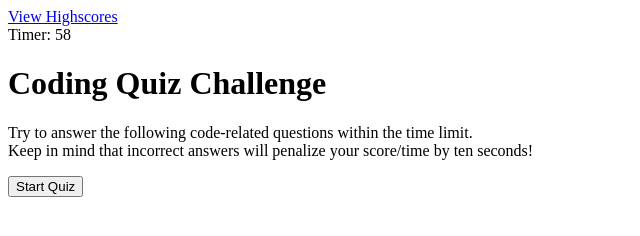
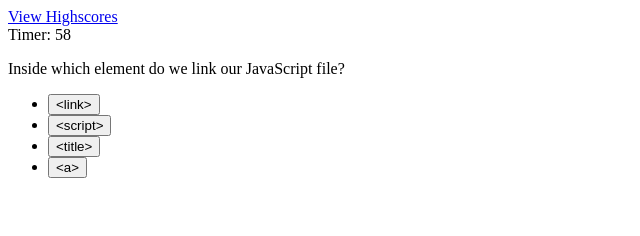
Before and after one commit to Bgar28/code-quiz-hw, a plain HTML site: page index.html in a window 1280 px wide. Both pictures are taken after a click on the button "Start Quiz". Shown: the whole page, without its empty margins (0-640 px from the left). Drawn offline with Linux system fonts and the light colour scheme.

Commit message:
Added first question after click  with the choices as buttons

```diff
--- a/index.html
+++ b/index.html
@@ -16,10 +16,14 @@
         </div>
     </div>
     <main class='start-section'>
-        <h1>Coding Quiz Challenge</h1>
-        <p>Try to answer the following code-related questions within the time limit. <br>
-        Keep in mind that incorrect answers will penalize your score/time by ten seconds! </p>
-        <button class='quiz-btn' id='start-btn'>Start Quiz</button>
+        <div id='starter-content'>
+            <h1>Coding Quiz Challenge</h1>
+            <p>Try to answer the following code-related questions within the time limit. <br>
+            Keep in mind that incorrect answers will penalize your score/time by ten seconds! </p>
+            <button class='quiz-btn' id='start-btn'>Start Quiz</button>
+        </div>
+        <div id='quiz-content'></div>
+        <div id="question-result"></div>
     </main>
 
     <script src='./script.js'></script>
--- a/script.js
+++ b/script.js
@@ -1,10 +1,56 @@
 // variables
 const startButton = document.querySelector('#start-btn')
 const timerEl = document.querySelector('#timer')
+const starterEl = document.querySelector('#starter-content')
+const quizContent = document.querySelector('#quiz-content')
+const questionResult = document.querySelector('#question-result')
+let timer = 60
+let currentQuestion = 0
 timerEl.textContent = 0
 
+// when start button is clicked, the timer starts its countdown from 60 secs
 startButton.addEventListener('click', function(){
-    let timer = 60
+   // add a class name of "hide" to get rid of the starter content after the button is clicked
+    starterEl.classList.add('hide');
+
+    const container = document.createElement('div')
+    quizContent.append(container)
+    const question = document.createElement('p')
+    container.append(question)
+    question.textContent = quiz[currentQuestion].question
+    const choicesGroup = document.createElement('ul')
+    container.append(choicesGroup)
+    for (let i=0; i < quiz[currentQuestion].choices.length; i++){
+        const choiceEL = document.createElement('li')
+        const buttonEL = document.createElement('button')
+        buttonEL.textContent = quiz[currentQuestion].choices[i]
+        buttonEL.addEventListener('click', function(event){
+            const textContent = event.target.firstChild.textContent;
+            if(textContent===quiz[currentQuestion].answer){
+                questionResult.textContent = 'Correct'
+                // add a show class to this
+            }
+            else{
+                questionResult.textContent = 'Incorrect'
+                  // add a show class to this
+            }
+
+            // always increment to next question
+            currentQuestion++
+            // go to next question
+            question.textContent = quiz[currentQuestion].question
+
+            // settimeout to remove class from questionResults
+
+
+        })
+        choiceEL.append(buttonEL)
+        choicesGroup.append(choiceEL)
+
+    }
+
+
+
     const timerInterval = setInterval(function(){
     timer--;
     timerEl.textContent = timer
@@ -13,12 +59,13 @@ startButton.addEventListener('click', function(){
     }
 
     },1000)
+
 })
 
 // variable containing quiz questions/answers
 const quiz = [
     {
-        question: 'Inside which element for we link our JavaScript file?',
+        question: 'Inside which element do we link our JavaScript file?',
         choices: ['<link>', '<script>', '<title>', '<a>'],
         answer: '<script>'
     },
--- a/style.css
+++ b/style.css
@@ -0,0 +1,3 @@
+.hide {
+    display: none;
+}
```
